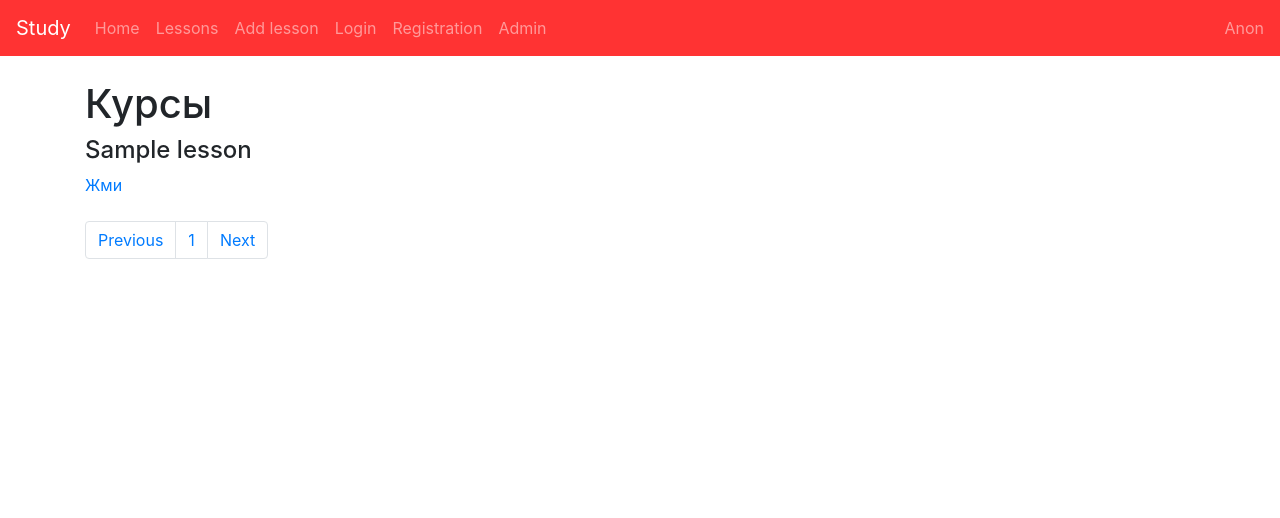
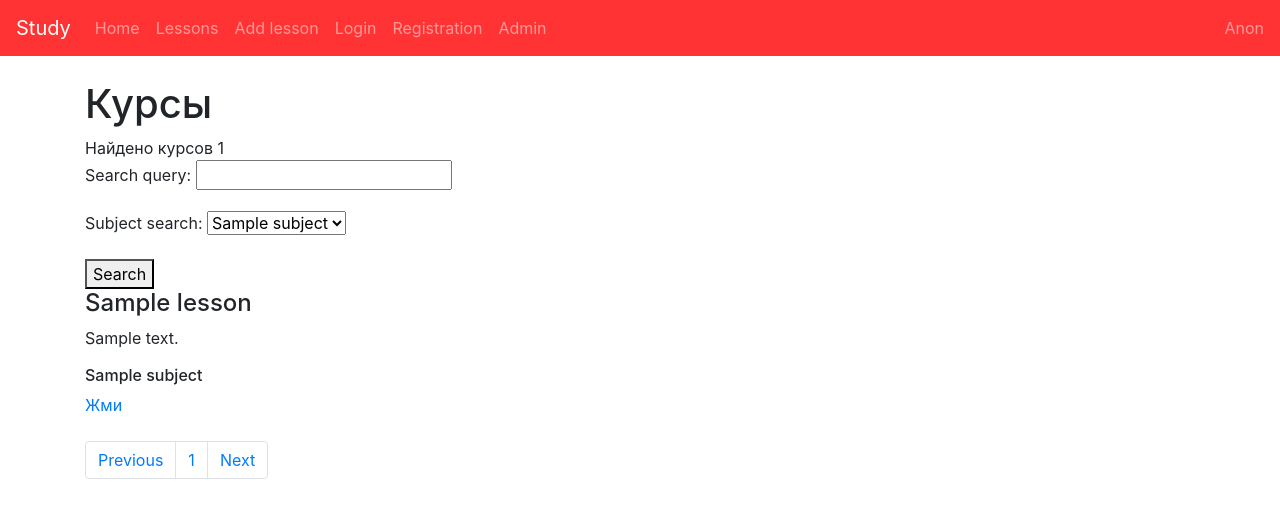
Before and after one commit to DinarKH/Study_web, a Django app: page /lessons/ in a window 1280 px wide. Shown: the top 518 px of the page. Run offline with Django 3.2, Linux system fonts and the light colour scheme; tables that the repository leaves empty hold one stand-in row (values such as "Sample post"); some libraries are stand-ins or nearby versions.

Commit message:
add filter by models

```diff
--- a/Study/forms.py
+++ b/Study/forms.py
@@ -1,7 +1,7 @@
 from django import forms
 from django.contrib.auth.models import User
 from django.contrib.auth.forms import UserCreationForm
-from .models import Lesson, Comment
+from .models import Lesson, Comment, Subject
 
 
 class RegistrationForm(UserCreationForm):
@@ -10,7 +10,6 @@ class RegistrationForm(UserCreationForm):
     class Meta:
         model = User
         fields = ("username", "email",)
-
 
     def save(self, commit=True):
         user = super().save(commit=False)
@@ -25,8 +24,14 @@ class LessonForm(forms.ModelForm):
         model = Lesson
         fields = ['name', 'description']
 
+
 class CommentForm(forms.ModelForm):
     class Meta:
         model = Comment
         fields = {'text'}
         exclude = ('lesson',)
+
+
+class SearchForm(forms.Form):
+    search_query = forms.CharField(max_length=100, required=False)
+    subject_search = forms.ModelMultipleChoiceField(queryset=Subject.objects.all(), widget=forms.Select)
--- a/Study/views.py
+++ b/Study/views.py
@@ -2,7 +2,7 @@ from django.shortcuts import render, redirect, get_object_or_404, HttpResponseRe
 from django.contrib.auth.forms import AuthenticationForm, UserCreationForm, PasswordChangeForm
 from django.contrib.auth import authenticate, login, update_session_auth_hash
 from django.core.paginator import Paginator
-from .forms import RegistrationForm, LessonForm, CommentForm
+from .forms import RegistrationForm, LessonForm, CommentForm, SearchForm
 from .models import Lesson, Comment, Subject
 
 
@@ -11,16 +11,29 @@ def home(request):
 
 
 def lessons(request):
-    lessons_list = Lesson.objects.all()
-    page_limot = 2
-    paginator = Paginator(lessons_list, page_limot)
+    search = request.GET.get('search_query')
+    subject_search = request.GET.get('subject_search')
+    if search is None:
+        lessons_list = Lesson.objects.all()
+        page_link = "?p="
+    else:
+        if search == '':
+            print(subject_search)
+            lessons_list = Lesson.objects.filter(subject=subject_search)
+        else:
+            lessons_list = Lesson.objects.filter(name__contains=search, subject=subject_search)
+        page_link = '?search_query=' + search + "&subject_search=" + subject_search + "&p="
+    page_limit = 2
+    paginator = Paginator(lessons_list, page_limit)
     page = request.GET.get('p')
     page = paginator.get_page(page)
     return render(request, 'lessons.html',
                   {
-                      'lessons': lessons_list,
+                      'lessons_list': lessons_list,
                       'page': page,
                       'paginator': paginator,
+                      'search_form': SearchForm,
+                      'page_link': page_link,
                   })
 
 
--- a/templates/lessons.html
+++ b/templates/lessons.html
@@ -2,10 +2,23 @@
 
 {% block body %}
     <h1>Курсы</h1>
+    <h7>Найдено курсов {{ lessons_list|length }}</h7>
+    <form method="get">
+        {{ search_form.as_p }}
+        <button type="submit">
+            Search
+        </button>
+    </form>
     {% for el in page %}
         <h4>
             {{ el.name }}
         </h4>
+        <p>
+            {{ el.description }}
+        </p>
+        <h6>
+            {{ el.subject }}
+        </h6>
         {{ el.descriptio }}
         <a href="/lessons/{{ el.id }}/">Жми</a>
     {% endfor %}
@@ -16,7 +29,7 @@
                 <a class="page-link" href="#" tabindex="-1">Previous</a>
             </li>
             {% for num in paginator.page_range %}
-                <li class="page-item"><a class="page-link" href="./?p={{ num }}">{{ num }}</a></li>
+                <li class="page-item"><a class="page-link" href="./{{ page_link }}{{ num }}">{{ num }}</a></li>
             {% endfor %}
             <li class="page-item">
                 <a class="page-link" href="#">Next</a>
```
